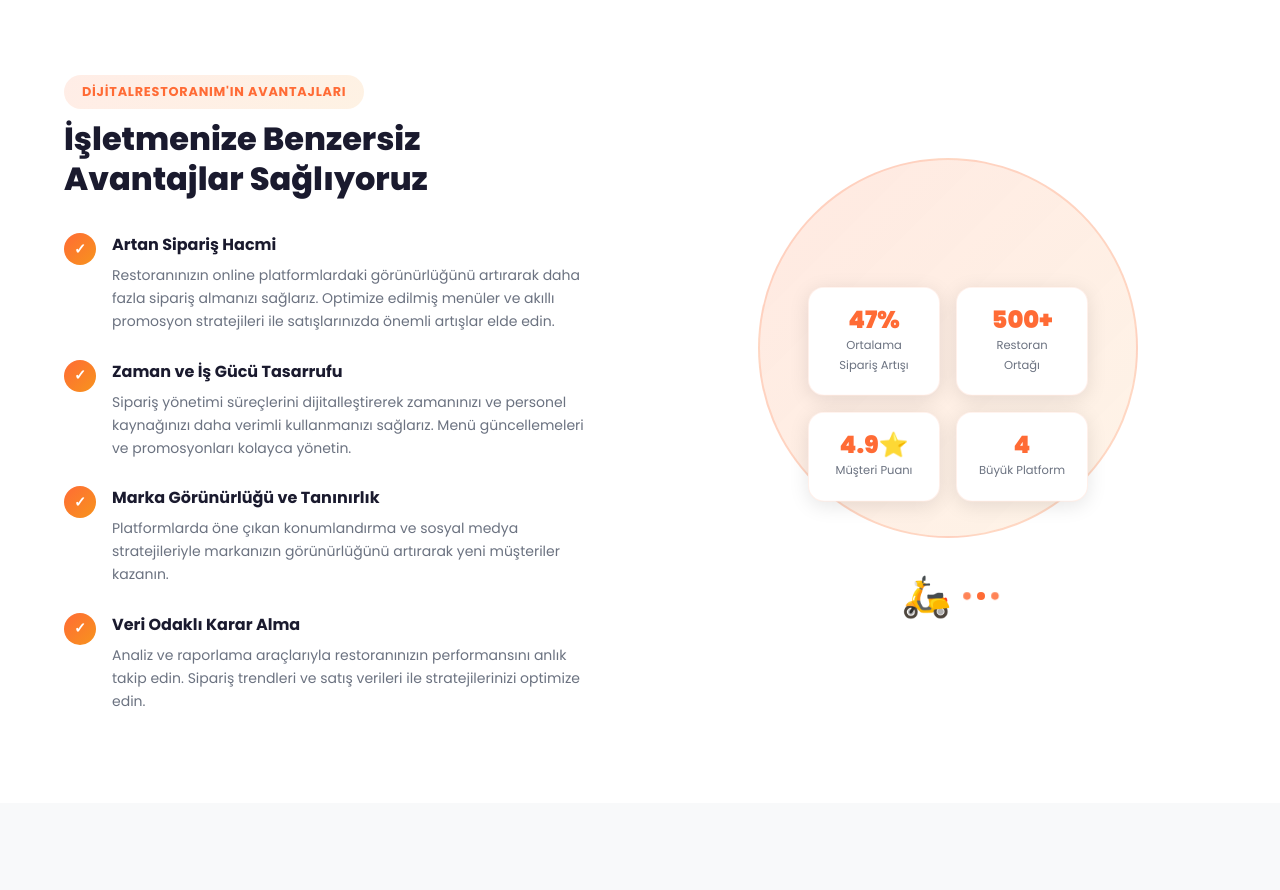
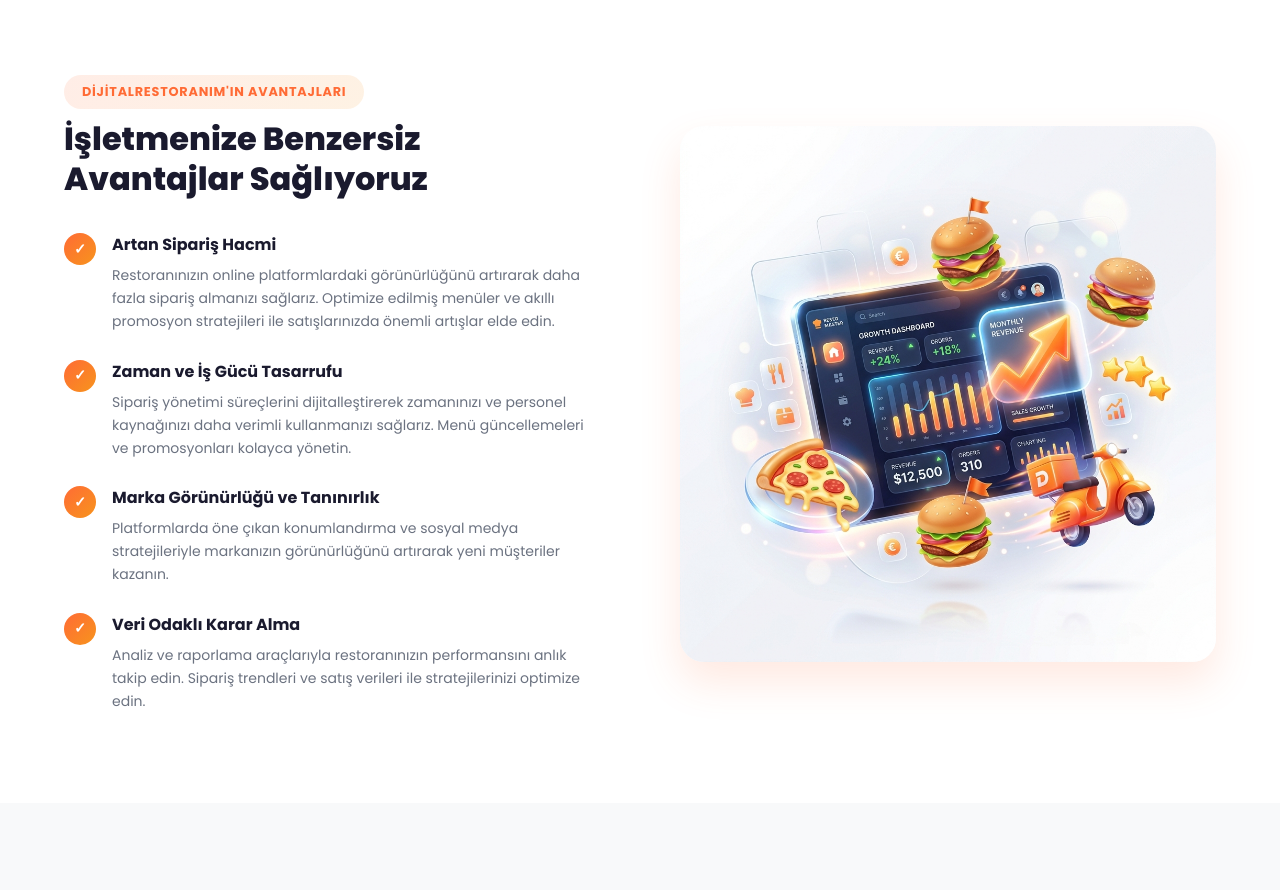
Before and after one commit to Kubilayhokelek/DijitalRestoran-m, a website: page index.html in a window 1280 px wide. Shown: the part 2660-3550 px from the top of the page. Drawn offline with Linux system fonts and the light colour scheme.

Commit message:
UI: Avantajlar bolumune 3D illustrasyon eklendi

```diff
--- a/index.html
+++ b/index.html
@@ -230,32 +230,8 @@
           </div>
         </div>
         <div class="adv-right">
-          <div class="adv-visual-wrap">
-            <div class="adv-orange-circle"></div>
-            <div class="stats-grid">
-              <div class="stat-box">
-                <span class="stat-number">%47</span>
-                <span class="stat-desc">Ortalama Sipariş Artışı</span>
-              </div>
-              <div class="stat-box">
-                <span class="stat-number">500+</span>
-                <span class="stat-desc">Restoran Ortağı</span>
-              </div>
-              <div class="stat-box">
-                <span class="stat-number">4.9⭐</span>
-                <span class="stat-desc">Müşteri Puanı</span>
-              </div>
-              <div class="stat-box">
-                <span class="stat-number">4</span>
-                <span class="stat-desc">Büyük Platform</span>
-              </div>
-            </div>
-            <div class="delivery-anim">
-              <span class="del-icon">🛵</span>
-              <div class="del-dots">
-                <span></span><span></span><span></span>
-              </div>
-            </div>
+          <div class="adv-visual-wrap" style="display: flex; justify-content: center; align-items: center;">
+            <img src="adv-illustration.png" alt="DijitalRestoranım Avantajları" style="max-width: 100%; height: auto; border-radius: 24px; box-shadow: 0 20px 40px rgba(255,107,53,0.15);" />
           </div>
         </div>
       </div>
```
Also changed, not shown: adv-illustration.png (added).
